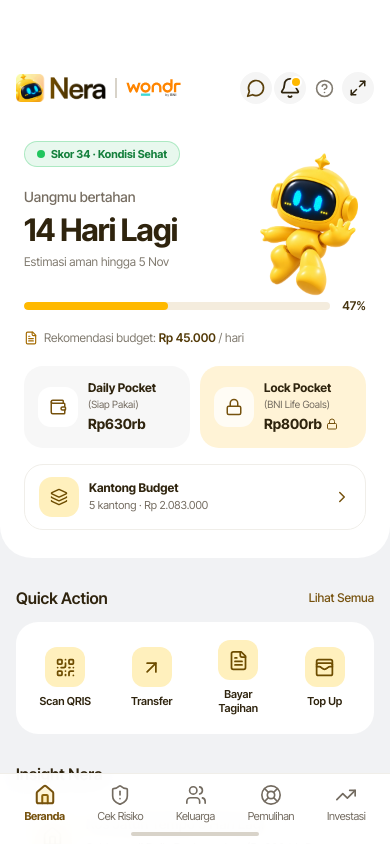
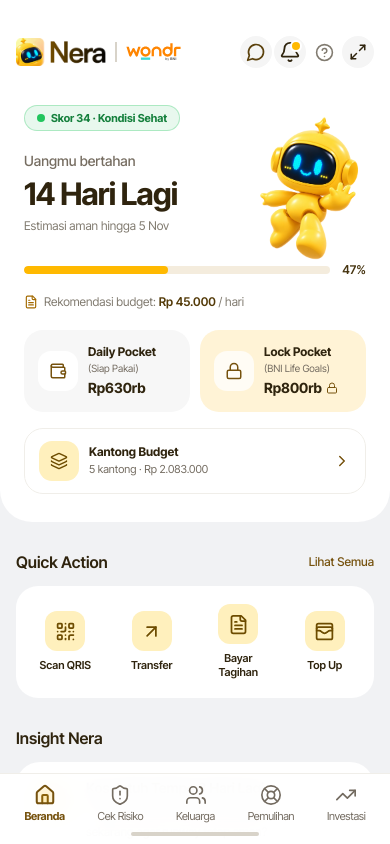
Before and after one commit to Ardavaa/nera, a Next.js app in the folder apps/web/: page / in a window 390 px wide. Built offline with nearby package versions, Linux system fonts and the light colour scheme.

Commit message:
Reduce mobile header top padding by half

```diff
--- a/apps/web/src/components/common/TopAppBar.tsx
+++ b/apps/web/src/components/common/TopAppBar.tsx
@@ -20,7 +20,7 @@
   const { showFullscreenControl } = useContext(MobileFrameContext);
 
   return (
-    <header className="sticky top-0 z-40 bg-white px-4 pb-3 pt-[calc(4.5rem+env(safe-area-inset-top))] sm:pt-[3.75rem]">
+    <header className="sticky top-0 z-40 bg-white px-4 pb-3 pt-[calc(2.25rem+env(safe-area-inset-top))] sm:pt-[1.875rem]">
       <div className="flex items-center justify-between">
         {/* Left: Branding or Title */}
         {title ? (
```
